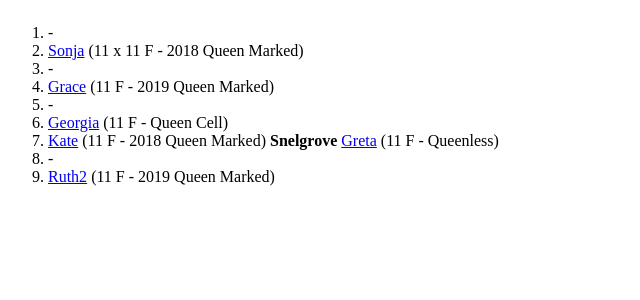
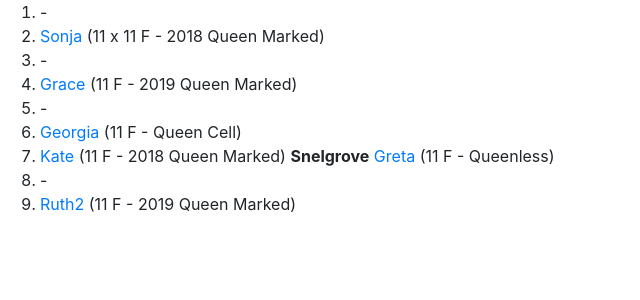
Before and after one commit to joejcollins/rhapsody-angel, a Jekyll site: the page built from index.md, in a window 1280 px wide. Shown: the top 300 px of the page, without its empty margins (0-640 px from the left). Built offline with Jekyll 4.4.1, drawn with Linux system fonts in a browser that asks for light colours.

Commit message:
Bootstrap

```diff
--- a/_layouts/default.html
+++ b/_layouts/default.html
@@ -1,19 +1,25 @@
-<!DOCTYPE html>
+<!doctype html>
 <html lang="en">
+  <head>
+  <!-- Required meta tags -->
+  <meta charset="utf-8">
+  <meta name="viewport" content="width=device-width, initial-scale=1, shrink-to-fit=no">
 
-<head>
-  <meta charset="utf-8">
+  <!-- Bootstrap CSS -->
+  <link rel="stylesheet" href="https://stackpath.bootstrapcdn.com/bootstrap/4.1.3/css/bootstrap.min.css" integrity="sha384-MCw98/SFnGE8fJT3GXwEOngsV7Zt27NXFoaoApmYm81iuXoPkFOJwJ8ERdknLPMO" crossorigin="anonymous">
+
   <title>{{ page.title }}</title>
-  <link rel="stylesheet" href="/css/site.css">
 </head>
 <body>
-    <section class="container">
-        <div class="apiary">
+    <section class="container-fluid">
+      <div class="row">
+        <div class="col-">
           {% capture my_include %}{% include apiary.md %}{% endcapture %}
           {{ my_include | markdownify }}
         </div>
-        <div class="queen">
+        <div class="col-xl">
           {{ content }}
         </div>
+      </div>
     </section>
 </body>
--- a/css/site.css
+++ /dev/null
@@ -1,13 +0,0 @@
-.container {
-    margin:0;
-}
-.apiary {
-    float:left;
-    width:40%;
-    overflow:hidden;
-}
-.queen {
-    float:left;
-    width:60%;
-    overflow:hidden;
-}
```
